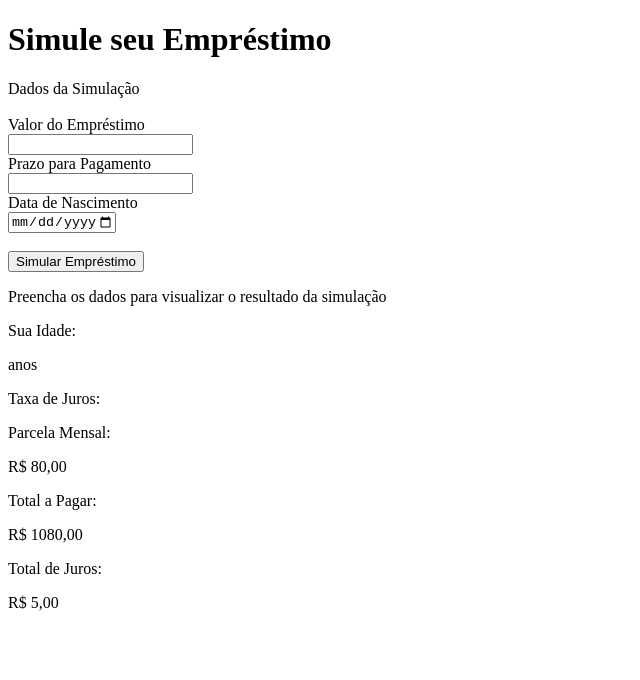
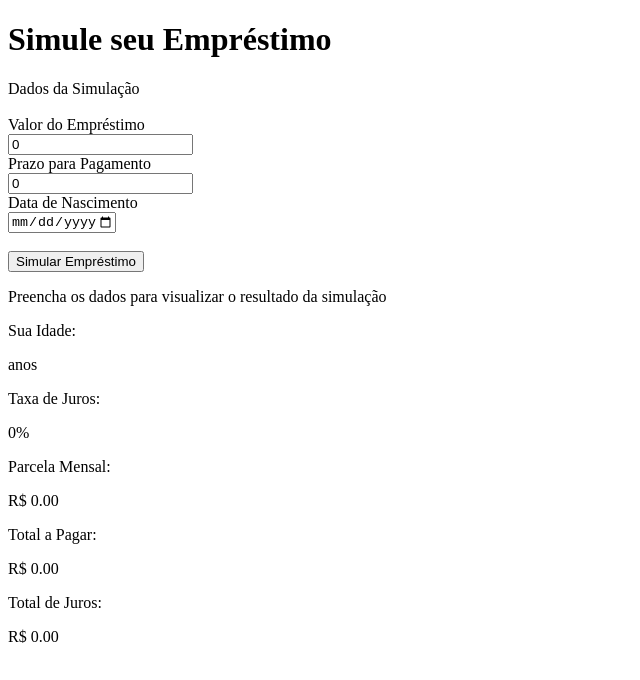
Before and after one commit to TailaDS/creditas-challenge, a React (Vite) app: page / in a window 1280 px wide. Shown: the top 680 px of the page, without its empty margins (0-640 px from the left). Built offline with nearby package versions, Linux system fonts and the light colour scheme.

Commit message:
feat: pmt calculation function

```diff
--- a/src/App.tsx
+++ b/src/App.tsx
@@ -1,28 +1,38 @@
-import { useState } from "react"
+import React, { useState } from "react"
 
 function App() {
-
-  const [ loanValue, setLoanValue ] = useState<string>();
-  const [ paymentDeadline, setPaymentDeadline ] = useState<string>();
+  const [ loanValue, setLoanValue ] = useState<number>(0);
+  const [ paymentDeadline, setPaymentDeadline ] = useState<number>(0);
   const [ birthdate, setBirthdate ] = useState<Date>();
   const [ age, setAge ] = useState<number>();
-  const [ interestRate, setInterestRate ] = useState<number>();
+  const [ interestRate, setInterestRate ] = useState<number>(0);
+  const [ monthlyPayment, setMonthlyPayment ] = useState<number>(0);
 
-  const handleSubmit = () => {
-    const age = calculateAge()
-    setAge(age)
+  const handleSubmit = (event: React.FormEvent) => {
+    event.preventDefault();
 
-    const rate = calculateInterestRate(age)
-    setInterestRate(rate)
+    if (!loanValue || !paymentDeadline || !birthdate) {
+      alert("Preencha os campos");
+      return;
+    }
+
+    const age = calculateAge();
+    const rate = calculateInterestRate(age);
+    console.log(loanValue, rate, paymentDeadline)
+    const pmt = calculateMonthlyPayment(loanValue, rate, paymentDeadline);
+
+    setAge(age);
+    setInterestRate(rate);
+    setMonthlyPayment(pmt);
   }
 
   const handleLoanChange = (value: string) => {
-    const numbers = value.replace(/[^\d,]/g, '');
+    const numbers = parseFloat(value.replace(/[^\d,]/g, ''));
     setLoanValue(numbers);
   }
 
   const handlePaymentChange = (value: string) => {
-    const numbers = value.replace(/[^\d,]/g, '');
+    const numbers = parseInt(value.replace(/[^\d,]/g, ''));
     setPaymentDeadline(numbers);
   }
 
@@ -49,34 +59,23 @@ function App() {
   }
 
   function calculateInterestRate(age: number) {
-    let rate: number = 0;
+    if (age <= 25) return 0.05;
+    if (age >= 26 && age < 40) return 0.03;
+    if (age >= 41 && age < 60) return 0.02;
+    return 0.04;
+  }
 
-    if (age < 25) {
-      console.log("25")
-      rate = 0.05;
-      console.log(rate)
-    } else if (age >= 26 && age < 40) {
-      console.log("26-40")
-      rate = 0.03;
-      console.log(rate)
-    } else if (age >= 41 && age < 60) {
-      console.log("41-60")
-      rate = 0.02;
-      console.log(rate)
-    } else {
-      console.log("else")
-      rate = 0.04;
-      console.log(rate)
-    }
-
-    return rate;
+  function calculateMonthlyPayment(loan: number, annualRate: number, n: number): number {
+    const r = annualRate / 12;
+    const pmt = (loan * r) / (1 - Math.pow(1 + r, -n));
+    return pmt;
   }
 
   return (
     <>
       <div>
         <h1>Simule seu Empréstimo</h1>
-        <form id="simulation-values">
+        <form id="simulation-values" onSubmit={handleSubmit}>
           <label>Dados da Simulação</label><br /> <br />
 
           <label htmlFor="loan-value">Valor do Empréstimo</label><br/>
@@ -109,7 +108,7 @@ function App() {
             required
           /><br /> <br />
 
-          <button onClick={handleSubmit}>Simular Empréstimo</button>
+          <button type="submit">Simular Empréstimo</button>
         </form>
       </div>
 
@@ -121,19 +120,19 @@ function App() {
         </div>
         <div>
           <label htmlFor="rate">Taxa de Juros:</label>
-          <p>{interestRate}</p>
+          <p>{(interestRate * 100)}%</p>
         </div>
         <div>
           <label htmlFor="installment">Parcela Mensal:</label>
-          <p>R$ 80,00</p>
+          <p>R$ {monthlyPayment?.toFixed(2)}</p>
         </div>
         <div>
           <label htmlFor="total-amount">Total a Pagar:</label>
-          <p>R$ 1080,00</p>
+          <p>R$ {(monthlyPayment * (paymentDeadline ?? 0)).toFixed(2)}</p>
         </div>
         <div>
           <label htmlFor="total-interest">Total de Juros:</label>
-          <p>R$ 5,00</p>
+          <p>R$ {(monthlyPayment * (paymentDeadline ?? 0) - (loanValue ?? 0)).toFixed(2)}</p>
         </div>
       </div>
     </>
```
